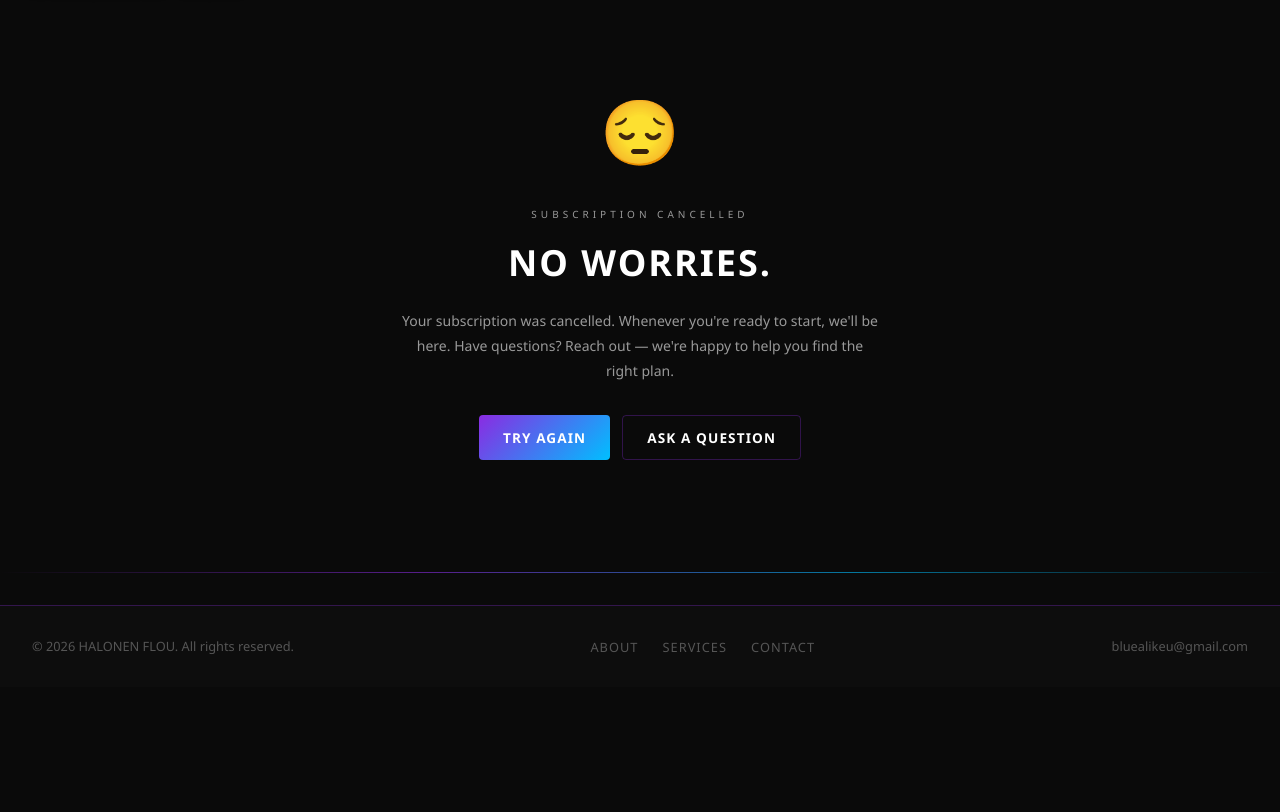
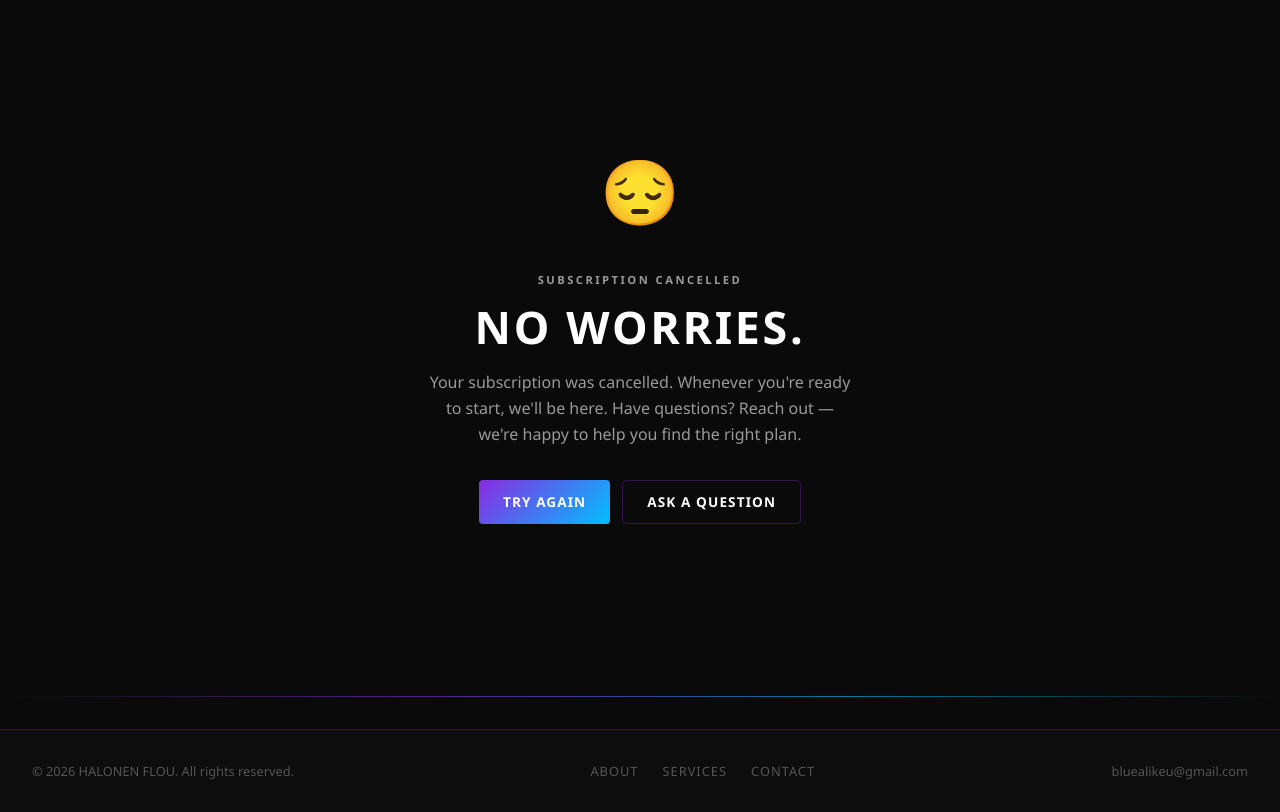
Before and after one commit to coreysolum84020-del/halonen-flou, a Flask app: page /subscribe/cancel in a window 1280 px wide. Shown: the part 63-875 px from the top of the page. Before the commit the page ends 717 px from the top, so only its background shows below. Run offline with Flask 3, Linux system fonts and the light colour scheme.

Commit message:
fix: subscription quality — float guard, stronger tests, JS clears amount, CSS classes
Co-Authored-By: Claude Sonnet 4.6 <noreply@anthropic.com>

```diff
--- a/app/blueprints/subscriptions/routes.py
+++ b/app/blueprints/subscriptions/routes.py
@@ -28,15 +28,24 @@ def subscribe():
             errors['service_type'] = 'Please select a service.'
 
         if not errors:
+            amount = None
+            if custom_amount:
+                try:
+                    amount = float(custom_amount)
+                    if amount <= 0:
+                        errors['custom_amount'] = 'Budget must be a positive number.'
+                except ValueError:
+                    errors['custom_amount'] = 'Budget must be a valid number.'
+
+        if not errors:
             sub = Subscriber(
                 name=name,
                 email=email,
                 service_type=service_type,
-                custom_amount=float(custom_amount) if custom_amount else None,
+                custom_amount=amount,
             )
             db.session.add(sub)
             db.session.commit()
-            # TODO: redirect to payment provider here (Helcim, Authorize.net, etc.)
             return redirect(url_for('subscriptions.success'))
 
     return render_template('subscriptions/subscribe.html',
--- a/app/templates/subscriptions/cancel.html
+++ b/app/templates/subscriptions/cancel.html
@@ -2,12 +2,12 @@
 {% block title %}Subscription Cancelled{% endblock %}
 
 {% block content %}
-<section class="section" style="min-height:60vh;display:flex;align-items:center;justify-content:center;">
-  <div style="text-align:center;max-width:480px;">
-    <div style="font-size:64px;margin-bottom:24px;">😔</div>
-    <p style="font-size:10px;color:var(--text-muted);letter-spacing:4px;text-transform:uppercase;margin-bottom:12px;">Subscription Cancelled</p>
-    <h1 style="font-size:36px;font-weight:900;text-transform:uppercase;letter-spacing:2px;margin-bottom:16px;">No Worries.</h1>
-    <p style="font-size:14px;color:var(--text-muted);line-height:1.8;margin-bottom:32px;">Your subscription was cancelled. Whenever you're ready to start, we'll be here. Have questions? Reach out — we're happy to help you find the right plan.</p>
+<section class="section">
+  <div class="container" style="text-align:center;max-width:480px;margin:0 auto;padding:60px 24px;">
+    <div style="font-size:64px;margin-bottom:24px;" aria-hidden="true">😔</div>
+    <p class="section-eyebrow" style="color:var(--text-muted);margin-bottom:12px;">Subscription Cancelled</p>
+    <h1 class="page-title" style="margin-bottom:16px;">No Worries.</h1>
+    <p class="page-subtitle" style="margin-bottom:32px;">Your subscription was cancelled. Whenever you're ready to start, we'll be here. Have questions? Reach out — we're happy to help you find the right plan.</p>
     <div style="display:flex;gap:12px;justify-content:center;flex-wrap:wrap;">
       <a href="{{ url_for('subscriptions.subscribe') }}" class="btn btn-primary">Try Again</a>
       <a href="{{ url_for('contact.contact') }}" class="btn btn-outline">Ask a Question</a>
```
Also changed, not shown: app/templates/subscriptions/subscribe.html (+6 -2 lines), app/templates/subscriptions/success.html (+6 -6 lines), tests/test_subscriptions.py (+9 -5 lines).
